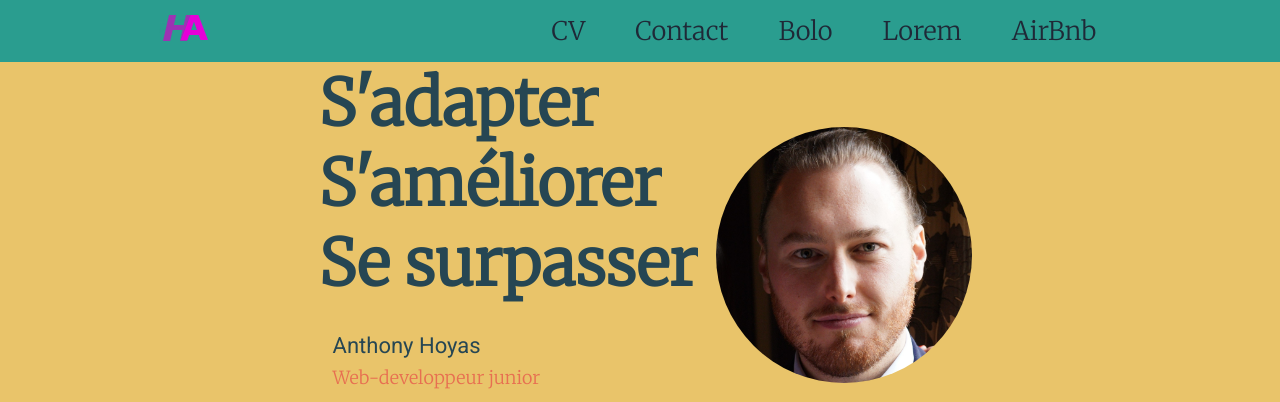
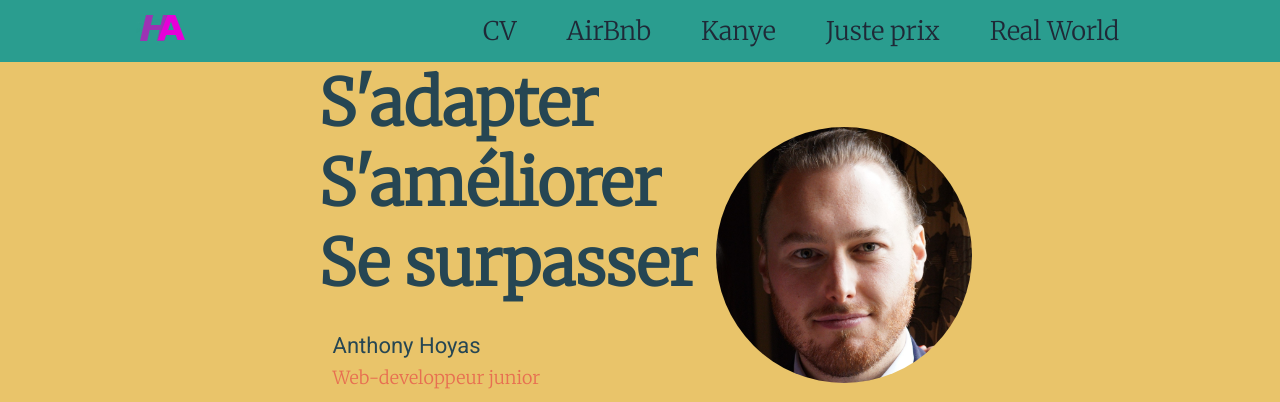
Before and after one commit to AnthonyHoyas/Milocs-work, a plain HTML site: page navigation.html in a window 1280 px wide. Shown: the top 402 px of the page. Drawn offline with Linux system fonts and the light colour scheme.

Commit message:
Change in Navbar on navigation

```diff
--- a/jeu.css
+++ b/jeu.css
@@ -1,8 +1,5 @@
 body {
-    background-image: url("https://i.ytimg.com/vi/5zMY1iRYNIY/maxresdefault.jpg");
-    border-radius: 20px;
-    background-repeat: no-repeat;
-    background-size: cover;
+    background-color: #e9c46a;
     display: flex;
     justify-content: center;
     align-items: center;
--- a/navigation.html
+++ b/navigation.html
@@ -22,10 +22,10 @@
             <div>
                 <ul class="page">
                     <li id="CV"> <a href="cv.html">CV</a></li>
-                    <li> <a href="page_interne/Contact.html">Contact</a></li>
-                    <li> <a href="bolognaise.html">Bolo</a></li>
-                    <li> <a href="lorem.html">Lorem</a></li>
                     <li> <a href="airbnb.html">AirBnb</a></li>
+                    <li> <a href="kanyewest.html">Kanye</a></li>
+                    <li> <a href="jeu.html">Juste prix</a></li>
+                    <li> <a href="real_world.html">Real World</a></li>
                 </ul>
             </div>
                 <svg id="svg-menu" viewBox="0 0 100 80" width="40" height="40">
@@ -37,10 +37,10 @@
         <div id="popnavbar">
             <ul>
                 <li id="CV"> <a href="cv.html">CV</a></li>
-                <li> <a href="page_interne/Contact.html">Contact</a></li>
-                <li> <a href="bolognaise.html">Bolo</a></li>
-                <li> <a href="lorem.html">Lorem</a></li>
                 <li> <a href="airbnb.html">AirBnb</a></li>
+                <li> <a href="kanyewest.html">Kanye</a></li>
+                <li> <a href="jeu.html">Juste prix</a></li>
+                <li> <a href="real_world.html">Real World</a></li>
             </ul>
         </div>
         <div class="titreImage">
```
